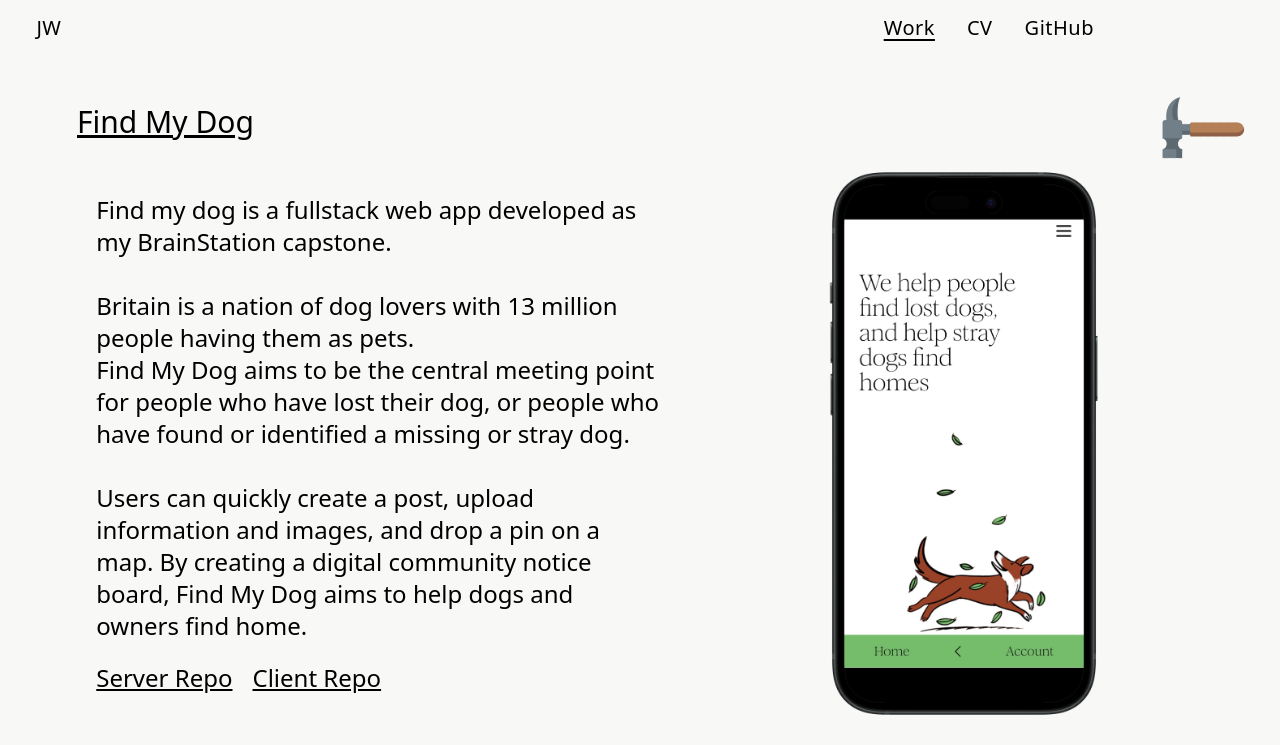
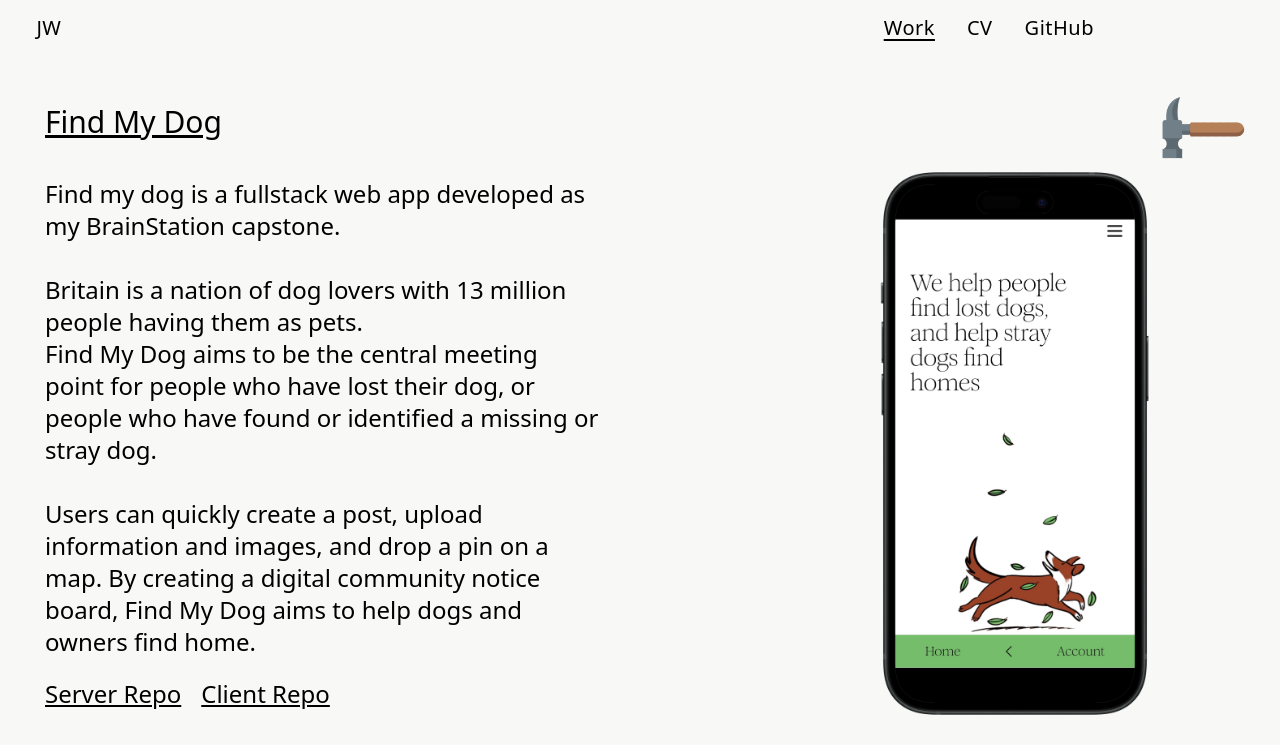
Before and after one commit to Lopside95/james-site, a Next.js app: page /work/findmydog in a window 1280 px wide. Shown: the top 745 px of the page. Built offline with nearby package versions, Linux system fonts and the light colour scheme.

Commit message:
update spacing for findmydog page elements

```diff
--- a/src/pages/work/findmydog.tsx
+++ b/src/pages/work/findmydog.tsx
@@ -32,7 +32,7 @@ const FindMyDog = () => {
         <h2>
           <Link
             href="https://findmydog.vercel.app/"
-            className=" pb-10 md:pb-0 md:pl-8 underline"
+            className="pb-10 md:pb-0  underline"
             target="_blank"
           >
             Find My Dog
@@ -42,7 +42,7 @@ const FindMyDog = () => {
           Capstone for the BrainStation software engineering bootcamp.
         </h3>
       </article>
-      <section className="flex max-sm:flex-col justify-around gap-10 items-center ">
+      <section className="flex max-sm:flex-col px-2 justify-between gap-10 items-center ">
         <div className="sm:w-1/2">
           <h3>
             Find my dog is a fullstack web app developed as my BrainStation
```
